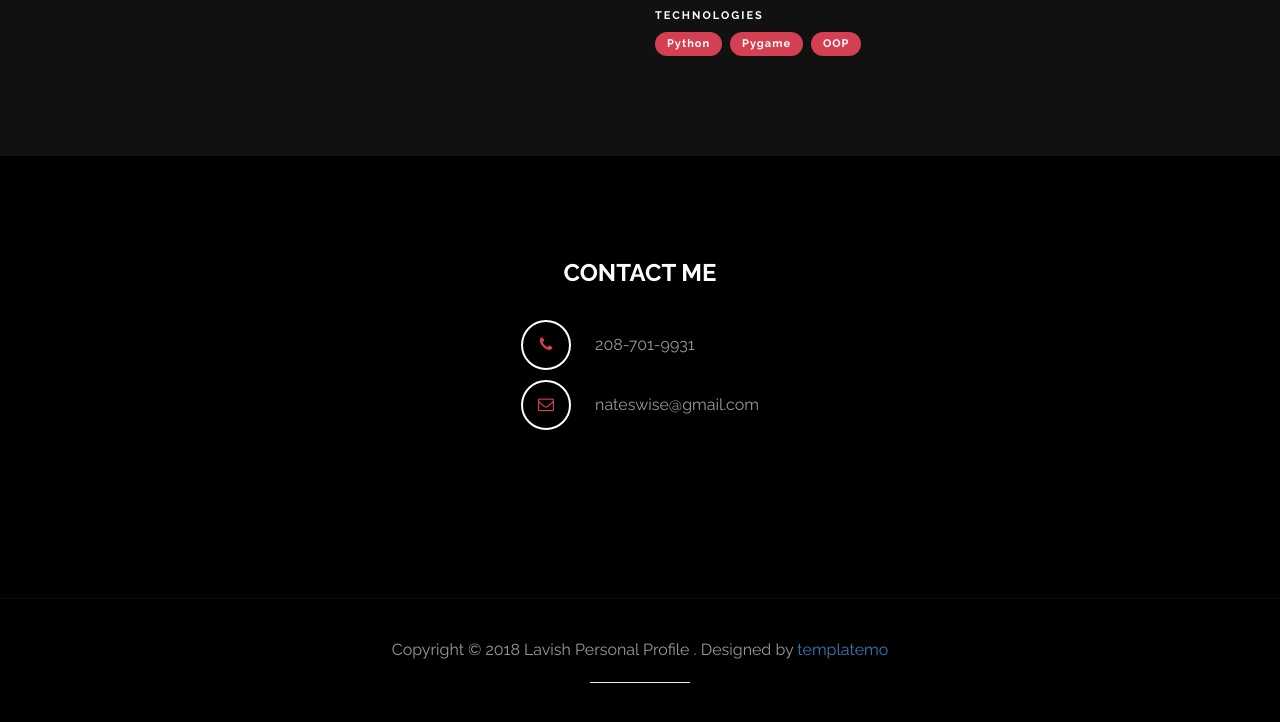
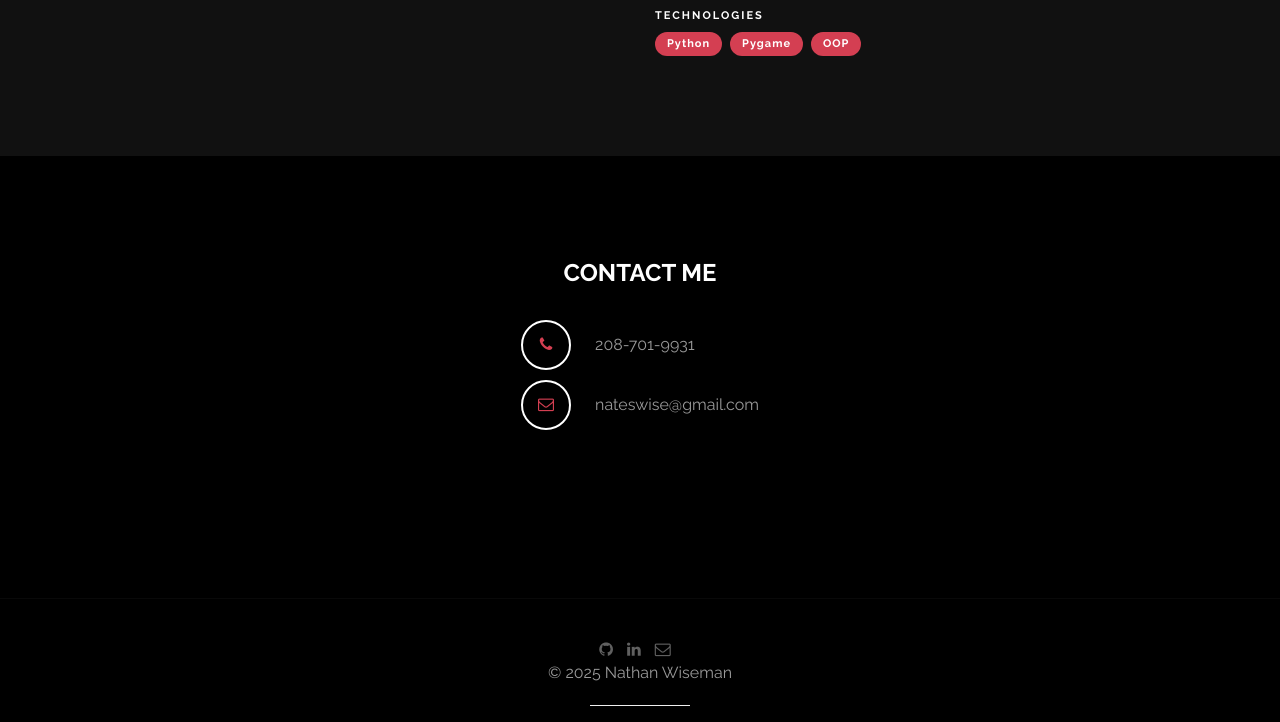
Before and after one commit to NateWise7/PortfolioWeb, a plain HTML site: page index.html in a window 1280 px wide. Shown: the part 7395-8117 px from the top of the page. Drawn offline with Linux system fonts and the light colour scheme.

Commit message:
updating

```diff
--- a/css/templatemo-style.css
+++ b/css/templatemo-style.css
@@ -1,8 +1,6 @@
 /*
 
-Lavish HTML CSS Template
-
-https://templatemo.com/tm-458-lavish
+Nathan Wiseman — Portfolio Stylesheet
 
 */
 
--- a/index.html
+++ b/index.html
@@ -6,11 +6,7 @@
 		<title>Nathan Wiseman</title>
 		<meta name="keywords" content="">
 		<meta name="description" content="">
-        <meta name="author" content="templatemo">
-        <!--
-        Lavish HTML CSS Template
-        https://templatemo.com/tm-458-lavish
-        -->
+        <meta name="author" content="Nathan Wiseman">
 
 		<meta http-equiv="X-UA-Compatible" content="IE=Edge">
 		<meta http-equiv="Content-Type" content="text/html; charset=UTF-8" />
@@ -483,9 +479,12 @@
 			<div class="container">
 				<div class="row">
 					<div class="col-md-12 wow fadeIn" data-wow-delay="0.9s">
-						<p>Copyright &copy; 2018 Lavish Personal Profile
-
-                        . Designed by <a rel="nofollow noopener" href="https://templatemo.com">templatemo</a></p>
+						<ul class="social-icon">
+							<li><a href="https://github.com/NateWise7" target="_blank" class="fa fa-github"></a></li>
+							<li><a href="https://www.linkedin.com/in/nathanwiseman7" target="_blank" class="fa fa-linkedin"></a></li>
+							<li><a href="mailto:nateswise@gmail.com" class="fa fa-envelope-o"></a></li>
+						</ul>
+						<p>&copy; 2025 Nathan Wiseman</p>
 						<hr>
 					</div>
 				</div>
```
